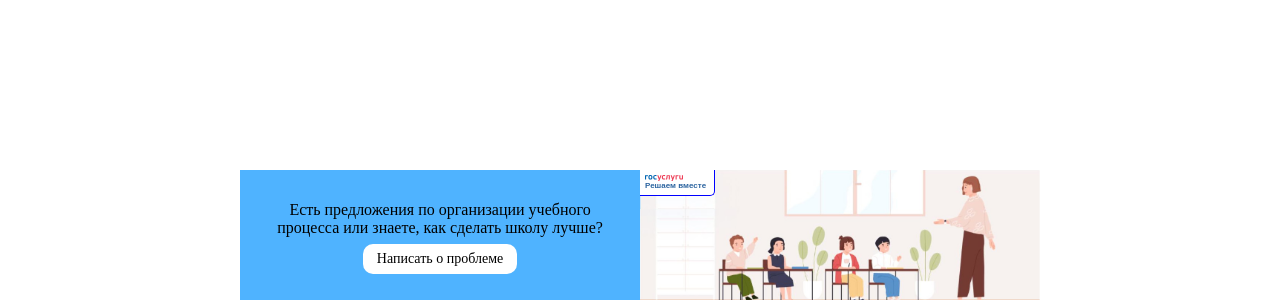
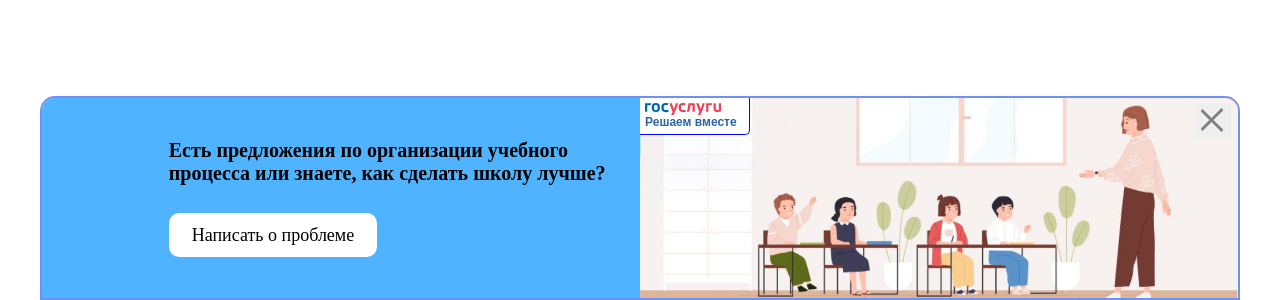
Before and after one commit to mifomen/less-st, a website: page src/index.html in a window 1280 px wide. Shown: the part 500-800 px from the top of the page. Drawn offline with nearby package versions, Linux system fonts and the light colour scheme; files that its build step writes are made by us from their sources.

Commit message:
add localstorage

```diff
--- a/src/index.html
+++ b/src/index.html
@@ -10,7 +10,8 @@
   <header>
   </header>
   <main>
-    <div class="widget">
+    <div class="widget vh">
+      <button class="widget__button js-close-widget" type="button">Закрыть виджет</button>
       <div class="widget__first-block first-block">
         <a href="https://www.gosuslugi.ru/" class="first-block__wrapper">
 
@@ -26,7 +27,7 @@
        </div>
        <div class="widget__second-block second-block">
          <p class="second-block__text">Есть предложения по организации учебного процесса или знаете, как сделать школу лучше?</p>
-         <a class="second-block__link" href="#" target="_blank">Написать о проблеме</a>
+         <a class="second-block__link" href="https://www.liceum28.nnov.ru/in-developing/" target="_blank">Написать о проблеме</a>
        </div>
      </div>
    </main>
--- a/src/js/main.js
+++ b/src/js/main.js
@@ -1 +1,26 @@
-console.log('work')
+'use strict'
+
+let WidgetButton = document.querySelector('.js-close-widget')
+let Widget = document.querySelector('.widget')
+
+WidgetButton.addEventListener('click', function (evt) {
+  Widget.classList.toggle('vh')
+  localStorage.setItem('WidgetClosed', 'true');
+})
+
+let deleteWidget = function () {
+  localStorage.removeItem('WidgetClosed')
+  return true
+  // return console.log('removeItemWidgetClosed')
+}
+
+// console.log( localStorage.getItem('WidgetClosed') ); // 1
+
+function readyWidget() {
+  if (!localStorage.getItem('WidgetClosed')) {
+    return Widget.classList.remove('vh')
+  }  else {
+   return Widget.classList.add('vh')
+ }
+}
+document.addEventListener("DOMContentLoaded", readyWidget);
--- a/src/less/blocks/body.less
+++ b/src/less/blocks/body.less
@@ -5,8 +5,12 @@ body {
   margin: 0;
 }
 
+.dn {
+  display: none;
+}
 .widget {
   position: fixed;
+  transition: 300ms ease;
 // position: relative;
 left: 50%;
 transform: translateX(-50%);
@@ -16,12 +20,22 @@ body {
 justify-content: flex-start;
 flex-direction: column;
 width: 400px;
+box-sizing: border-box;
+border: 2px solid hsla( 225, 90%, 70% ,1);
+border-top-right-radius: 15px;
+border-top-left-radius: 15px;
+overflow: hidden;
 
 @media @media-800 {
   flex-direction: row;
   width: 100%;
   width: 800px;
 }
+
+@media @media-1200 {
+  width: 1200px;
+}
+
 
 &__first-block {
   order: 2;
@@ -34,6 +48,57 @@ body {
   order: 1;
   @media @media-800 {
     order: 2;
+  }
+}
+&__button {
+  position: absolute;
+  right: 7px;
+  top: 5px;
+  font-size: 0;
+  border: none;
+  display: block;
+  width: 36px;
+  height: 36px;
+  box-sizing: border-box;
+  padding: 0;
+  transition: 500ms ease;
+  z-index: 5;
+  &:hover {
+    cursor: pointer;
+  }
+  &:hover::after {
+   transform: scale(1.3) rotate(45deg);
+ }
+ &:hover::before {
+  transform: scale(1.3) rotate(-45deg);
+
+}
+
+&::after,
+&::before {
+  content: "";
+  transition: 500ms ease;
+  display: block;
+  left: 5px;
+  top: 0;
+  position: relative;
+  width: 30px;
+  height: 3px;
+  background-color: grey;
+  z-index: 5;
+  border-radius: 25px;
+
+    }
+    &::after {
+      transform: rotate(45deg);
+
+      left: 2px;
+      top: -2px;
+
+    }
+    &::before {
+      transform: rotate(-45deg);
+      left: 2px;
     }
   }
 }
@@ -57,6 +122,14 @@ body {
   min-height: 130px;
 }
 
+@media @media-1200 {
+  background-position: 0% 15%;
+  background-size: cover;
+  background-repeat: no-repeat;
+  min-height: @height-block;
+}
+
+
 
 &__wrapper {
   position: absolute;
@@ -76,6 +149,9 @@ body {
   @media @media-800 {
     width: 75px;
   }
+  @media @media-1200 {
+    width: 110px;
+  }
 }
 
 &__logo {
@@ -83,6 +159,9 @@ body {
 
   @media @media-800 {
     height: 6px;
+  }
+  @media @media-1200 {
+    height: 12px;
   }
 }
 
@@ -94,6 +173,10 @@ body {
   @media @media-800 {
     font-size: 8px;
   }
+  @media @media-1200 {
+    font-size: 12px;
+  }
+
 }
 
 
@@ -119,16 +202,29 @@ body {
     font-size: 16px;
     min-height: 130px;
     max-height: 130px;
-
-
   }
 
+  @media @media-1200 {
+    padding: 1% 1%;
+    height: @height-block;
+    max-height: @height-block;
+    justify-content: center;
+  }
 
   &__text {
+    margin: 0;
     margin-bottom: 2%;
 
     @media @media-800 {
       margin-bottom: 2%;
+    }
+    @media @media-1200 {
+      font-weight: bold;
+      font-size: 20px;
+      margin-left: 20%;
+      align-self: flex-start;
+      text-align: left;
+      margin-bottom: 5%;
     }
   }
 
@@ -146,7 +242,14 @@ body {
       font-size: 14px;
       padding: 2% 4%;
     }
+    @media @media-1200 {
+      margin-left: 20%;
+      align-self: flex-start;
+      font-size: 18px;
     }
+  }
+
+
 }
 
 
--- a/src/less/main.less
+++ b/src/less/main.less
@@ -1,4 +1,17 @@
 // @import "blocks/fonts";
+
+.vh {
+  position: absolute!important;
+  clip: rect(1px 1px 1px 1px);
+  clip: rect(1px, 1px, 1px, 1px);
+  padding: 0!important;
+  border: 0!important;
+  height: 1px!important;
+  width: 1px!important;
+  overflow: hidden;
+  color: transparent;
+  font-size: 0;
+}
 
 
 // mobile
@@ -9,8 +22,10 @@
 @media-800: ~"(min-width: 800px)";
 @media-8: ~"(min-width: 840px)";
 @media-11: ~"(min-width: 1115px)";
-@media-12: ~"(min-width: 1116px)";
+@media-1200: ~"(min-width: 1200px)";
 
+
+@height-block: 200px;
 
 // Mode: Tablet
 @tablet: ~"(min-width: 768px)";
```
Also changed, not shown: 1 other file. Lines whose indentation alone changed are shown as unchanged.
